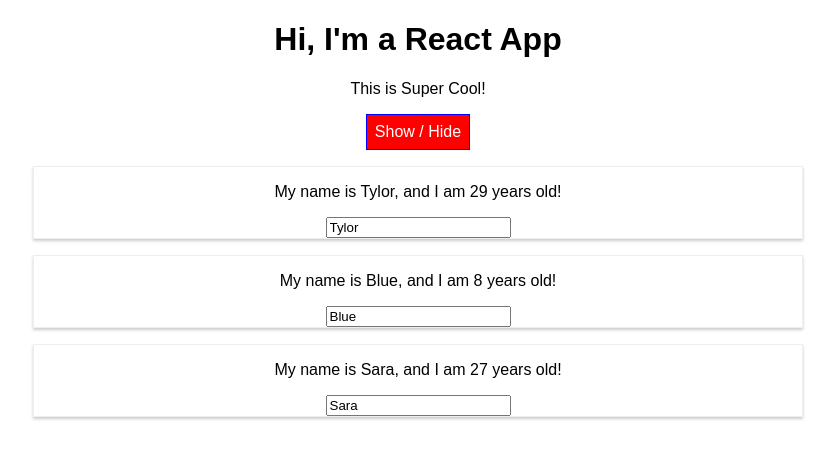
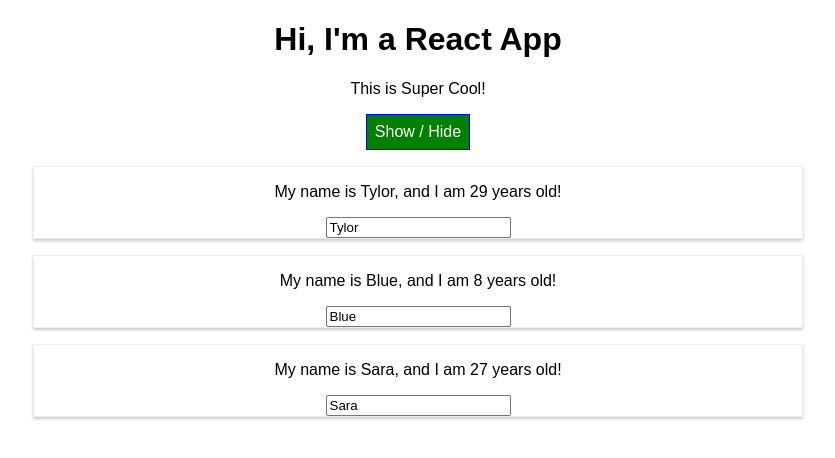
Before and after one commit to tylorschafer/react-complete-guide, a React (Create React App) app: page / in a window 1280 px wide. Both pictures are taken after a click on the button "Show / Hide". Shown: the top 458 px of the page, without its empty margins (222-1057 px from the left). Built offline with nearby package versions, Linux system fonts and the light colour scheme.

Commit message:
Refactor App.js to use styled-components

```diff
--- a/src/App.js
+++ b/src/App.js
@@ -1,6 +1,21 @@
 import React, { Component } from 'react';
+import styled from 'styled-components';
 import './App.css';
 import Person from './Person/Person';
+
+const StyledButton = styled.button`
+  background-color: green;
+  color: white;
+  font: inherit;
+  border: 1px solid blue;
+  padding: 8px;
+  cursor: pointer;
+
+  &:hover {
+    background-color: lightgreen;
+    color: black;
+  }
+`;
 
 class App extends Component {
   state = {
@@ -42,19 +57,6 @@
   }
 
   render() {
-    const style = {
-      backgroundColor: 'green',
-      color: 'white',
-      font: 'inherit',
-      border: '1px solid blue',
-      padding: '8px',
-      cursor: 'pointer',
-      ':hover': {
-        backgroundColor: 'lightgreen',
-        color: 'black'
-      }
-    }
-
     let persons = null;
 
     if (this.state.showPersons) {
@@ -70,11 +72,6 @@
           })}
         </div>
       );
-      style.backgroundColor = 'red';
-      style[':hover'] = {
-        backgroundColor: 'salmon',
-        color: 'black'
-      }
     }
 
     const classes = [];
@@ -89,10 +86,9 @@
       <div className="App">
         <h1>Hi, I'm a React App</h1>
         <p className={classes.join(' ')}> This is Super Cool!</p>
-        <button
-          style={style}
-          onClick={this.togglePersonsHandler}>Show / Hide
-        </button>
+        <StyledButton onClick={this.togglePersonsHandler}>
+          Show / Hide
+        </StyledButton>
         {persons}
       </div>
     );
--- a/src/Person/Person.js
+++ b/src/Person/Person.js
@@ -15,11 +15,6 @@
 `
 
 const person = (props) => {
-  const style = {
-    '@media(min-width: 500px)': {
-      width: '450px'
-    }
-  }
   return (
     <StyledDiv>
       <p onClick={props.click}>My name is {props.name}, and I am {props.age} years old!</p>
```
